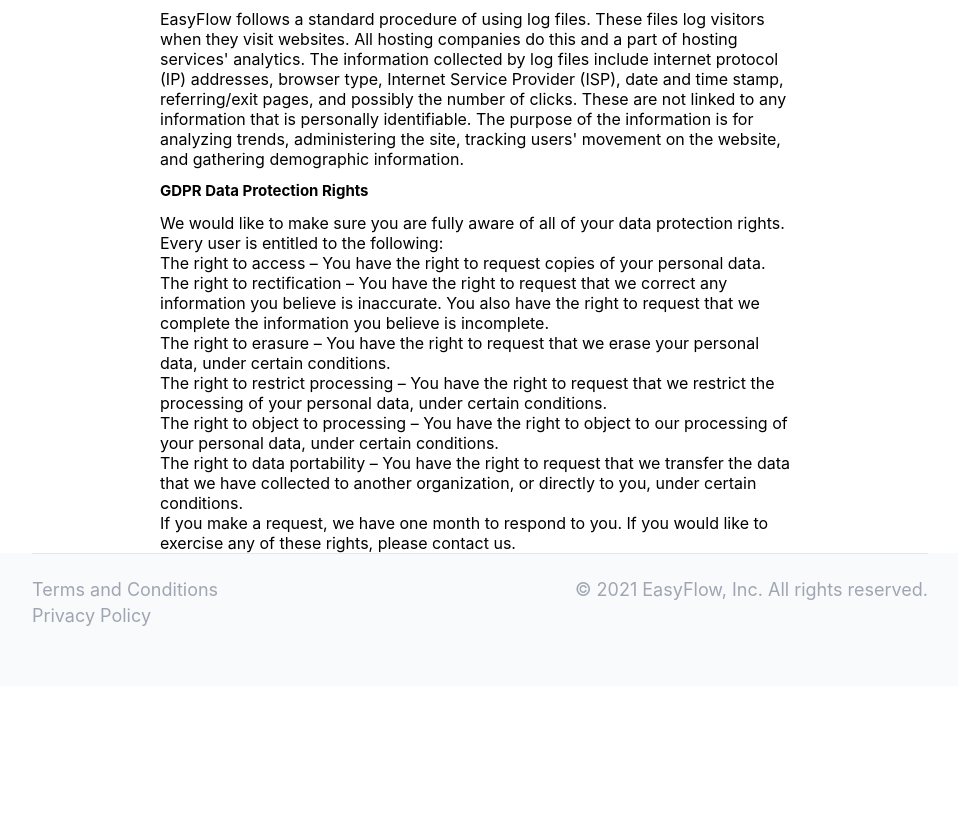
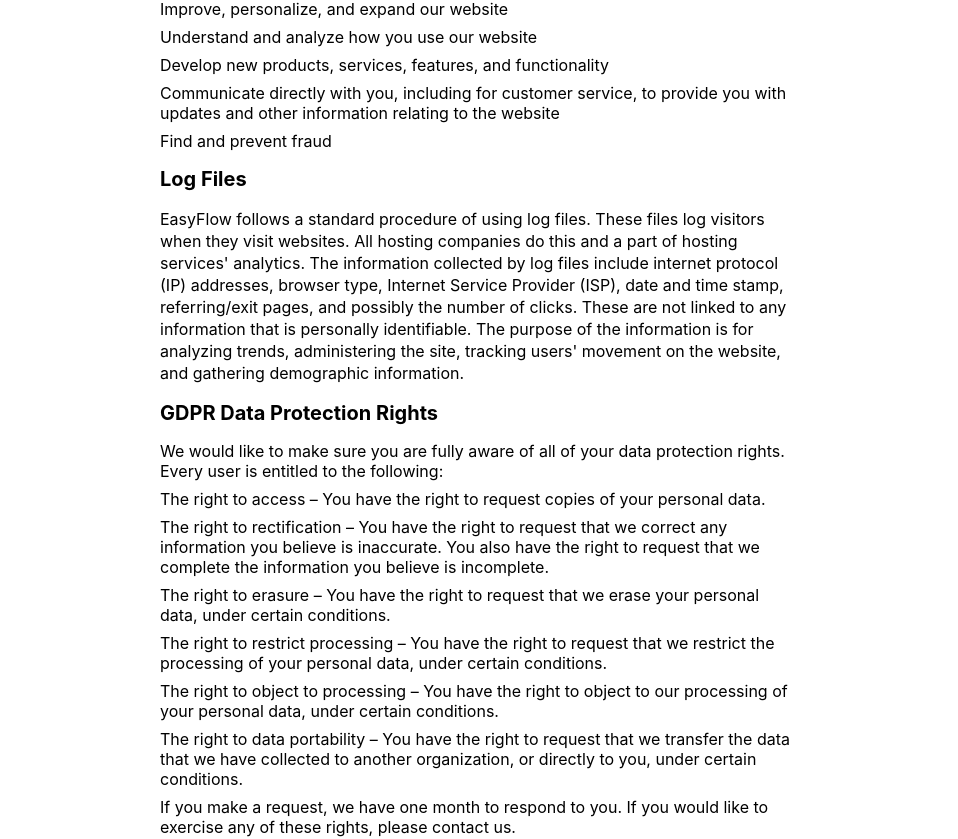
Before and after one commit to YoannBuzenet/ai_next_app, a Next.js app: page /privacyPolicy in a window 1280 px wide. Shown: the part 802-1641 px from the top of the page, without its empty margins (160-1118 px from the left). Before the commit the page ends 1488 px from the top, so only its background shows below. Built offline with nearby package versions, Linux system fonts and the light colour scheme; no server answers.

Commit message:
css terms and conditions + privacy policy correctedé

```diff
--- a/pages/privacyPolicy.js
+++ b/pages/privacyPolicy.js
@@ -158,55 +158,56 @@
             defaultMessage="GDPR Data Protection Rights"
           />
         </h2>
-
-        <p>
+        <ul>
+          <li>
             <FormattedMessage
               id="page.privacy.GDPR.par1"
               defaultMessage="We would like to make sure you are fully aware of all of your data protection rights. Every user is entitled to the following:"
             />
-        </p>
-        <p>
+          </li>
+          <li>
             <FormattedMessage
               id="page.privacy.GDPR.par2"
               defaultMessage="The right to access – You have the right to request copies of your personal data. We may charge you a small fee for this service."
             />
-        </p>
-        <p>
+          </li>
+          <li>
             <FormattedMessage
               id="page.privacy.GDPR.par3"
               defaultMessage="The right to rectification – You have the right to request that we correct any information you believe is inaccurate. You also have the right to request that we complete the information you believe is incomplete."
             />
-        </p>
-        <p>
+          </li>
+          <li>
             <FormattedMessage
               id="page.privacy.GDPR.par4"
               defaultMessage="The right to erasure – You have the right to request that we erase your personal data, under certain conditions."
             />
-        </p>
-        <p>
+          </li>
+          <li>
             <FormattedMessage
               id="page.privacy.GDPR.par5"
               defaultMessage="The right to restrict processing – You have the right to request that we restrict the processing of your personal data, under certain conditions."
             />
-        </p>
-        <p>
+          </li>
+          <li>
             <FormattedMessage
               id="page.privacy.GDPR.par6"
               defaultMessage="The right to object to processing – You have the right to object to our processing of your personal data, under certain conditions."
             />
-        </p>
-        <p>
+          </li>
+          <li>
             <FormattedMessage
               id="page.privacy.GDPR.par7"
               defaultMessage="The right to data portability – You have the right to request that we transfer the data that we have collected to another organization, or directly to you, under certain conditions."
             />
-        </p>
-        <p>
+          </li>
+          <li>
             <FormattedMessage
               id="page.privacy.GDPR.par8"
               defaultMessage="If you make a request, we have one month to respond to you. If you  would like to exercise any of these rights, please contact us."
             />
-        </p>
+          </li>
+        </ul>
       </main>
     </>
   );
--- a/styles/PrivacyPolicy.module.css
+++ b/styles/PrivacyPolicy.module.css
@@ -2,6 +2,28 @@
   max-width: 50%;
   text-align: left;
   margin: auto;
+  margin-bottom: 5rem;
+}
+
+.privacyPolicyPage h2 {
+  font-size: 2rem;
+}
+
+.privacyPolicyPage h3 {
+  font-size: 1.6rem;
+}
+
+.privacyPolicyPage p {
+  line-height: 22px;
+}
+
+.privacyPolicyPage ul {
+  padding: auto;
+}
+
+.privacyPolicyPage ul li {
+  margin-top: 8px;
+  font-size: 16px;
 }
 
 @media only screen and (max-width: 968px) {
@@ -9,5 +31,6 @@
     max-width: 80%;
     text-align: left;
     margin: auto;
+    margin-bottom: 2rem;
   }
 }
```
Also changed, not shown: styles/TermsAndConditions.module.css (+23 -0 lines). Lines whose indentation alone changed are shown as unchanged.
